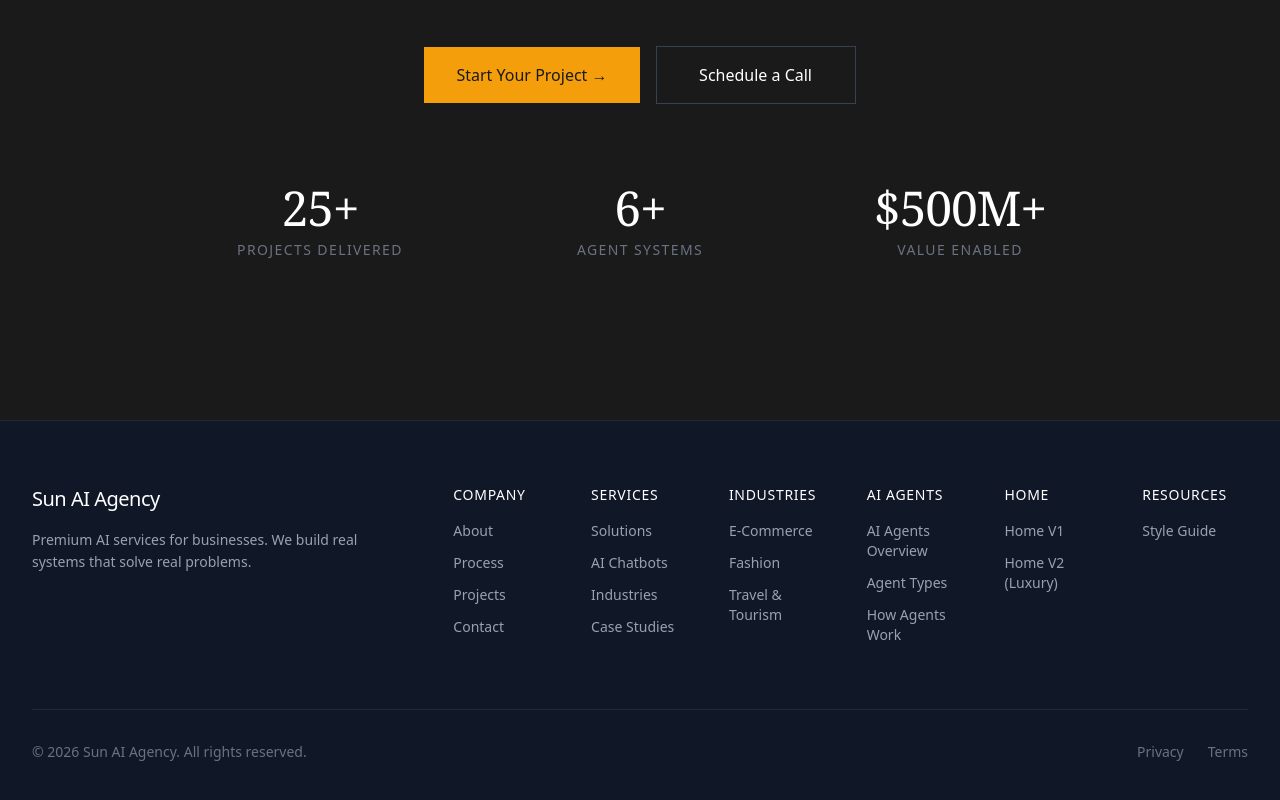
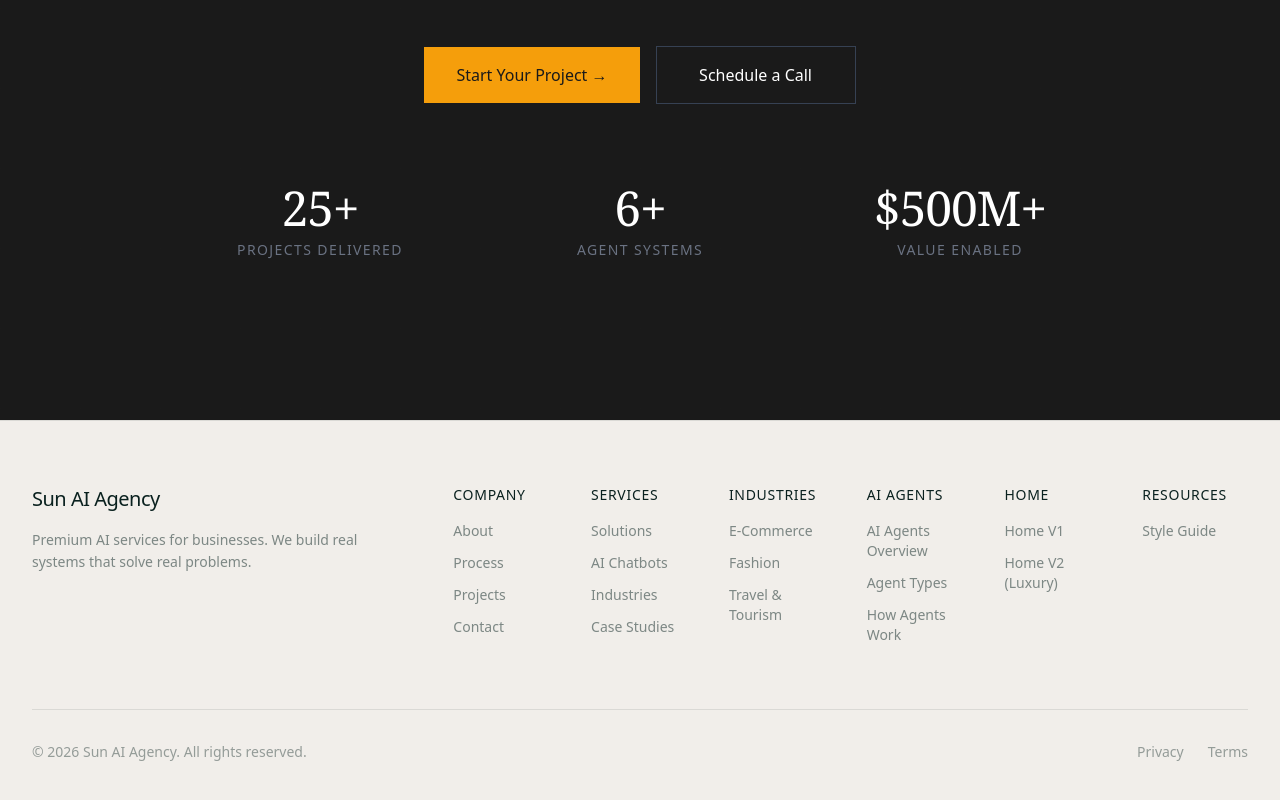
Before and after one commit to amo-tech-ai/Sunaiagencyproject, a React (Vite) app: page /home-v1 in a window 1280 px wide. Shown: the part 5604-6404 px from the top of the page. Built offline with nearby package versions, Linux system fonts and the light colour scheme.

Commit message:
Update files from Figma Make

```diff
--- a/src/components/Footer.tsx
+++ b/src/components/Footer.tsx
@@ -42,7 +42,7 @@ export default function Footer() {
         <Link
           key={link.path + link.label}
           to={link.path}
-          className="block text-sm text-gray-400 hover:text-white transition-colors text-left"
+          className="block text-sm text-[#0A211F]/50 hover:text-[#0A211F] transition-colors text-left"
         >
           {link.label}
         </Link>
@@ -51,13 +51,13 @@ export default function Footer() {
   );
 
   return (
-    <footer className="border-t border-gray-800 bg-gray-900 text-white">
+    <footer className="border-t border-[#0A211F]/10 bg-[#F1EEEA] text-[#0A211F]">
       <div className="max-w-7xl mx-auto px-4 sm:px-6 lg:px-8 py-16">
         <div className="grid grid-cols-1 md:grid-cols-12 gap-12">
           {/* Brand */}
           <div className="md:col-span-4">
             <p className="text-xl tracking-tight mb-4">Sun AI Agency</p>
-            <p className="text-sm text-gray-400 leading-relaxed">
+            <p className="text-sm text-[#0A211F]/50 leading-relaxed">
               Premium AI services for businesses. We build real systems that solve real problems.
             </p>
           </div>
@@ -67,7 +67,7 @@ export default function Footer() {
             <div className="grid grid-cols-2 md:grid-cols-6 gap-8">
               {/* Company Column */}
               <div>
-                <h3 className="text-sm font-medium text-white mb-4 uppercase tracking-wider">
+                <h3 className="text-sm font-medium text-[#0A211F] mb-4 uppercase tracking-wider">
                   Company
                 </h3>
                 {renderLinks(companyLinks)}
@@ -75,7 +75,7 @@ export default function Footer() {
 
               {/* Services Column */}
               <div>
-                <h3 className="text-sm font-medium text-white mb-4 uppercase tracking-wider">
+                <h3 className="text-sm font-medium text-[#0A211F] mb-4 uppercase tracking-wider">
                   Services
                 </h3>
                 {renderLinks(servicesLinks)}
@@ -83,7 +83,7 @@ export default function Footer() {
 
               {/* Industries Column */}
               <div>
-                <h3 className="text-sm font-medium text-white mb-4 uppercase tracking-wider">
+                <h3 className="text-sm font-medium text-[#0A211F] mb-4 uppercase tracking-wider">
                   Industries
                 </h3>
                 {renderLinks(industriesLinks)}
@@ -91,7 +91,7 @@ export default function Footer() {
 
               {/* Agents Column */}
               <div>
-                <h3 className="text-sm font-medium text-white mb-4 uppercase tracking-wider">
+                <h3 className="text-sm font-medium text-[#0A211F] mb-4 uppercase tracking-wider">
                   AI Agents
                 </h3>
                 {renderLinks(agentsLinks)}
@@ -99,7 +99,7 @@ export default function Footer() {
 
               {/* Home Column */}
               <div>
-                <h3 className="text-sm font-medium text-white mb-4 uppercase tracking-wider">
+                <h3 className="text-sm font-medium text-[#0A211F] mb-4 uppercase tracking-wider">
                   Home
                 </h3>
                 {renderLinks(homeLinks)}
@@ -107,7 +107,7 @@ export default function Footer() {
 
               {/* Resources Column */}
               <div>
-                <h3 className="text-sm font-medium text-white mb-4 uppercase tracking-wider">
+                <h3 className="text-sm font-medium text-[#0A211F] mb-4 uppercase tracking-wider">
                   Resources
                 </h3>
                 {renderLinks(resourcesLinks)}
@@ -116,15 +116,15 @@ export default function Footer() {
           </div>
         </div>
 
-        <div className="mt-16 pt-8 border-t border-gray-800 flex flex-col md:flex-row justify-between items-center gap-4">
-          <p className="text-sm text-gray-500">
+        <div className="mt-16 pt-8 border-t border-[#0A211F]/10 flex flex-col md:flex-row justify-between items-center gap-4">
+          <p className="text-sm text-[#0A211F]/40">
             &copy; 2026 Sun AI Agency. All rights reserved.
           </p>
           <div className="flex gap-6">
-            <button className="text-sm text-gray-500 hover:text-white transition-colors">
+            <button className="text-sm text-[#0A211F]/40 hover:text-[#0A211F] transition-colors">
               Privacy
             </button>
-            <button className="text-sm text-gray-500 hover:text-white transition-colors">
+            <button className="text-sm text-[#0A211F]/40 hover:text-[#0A211F] transition-colors">
               Terms
             </button>
           </div>
--- a/src/index.css
+++ b/src/index.css
@@ -1588,10 +1588,6 @@
     border-color: var(--color-gray-700);
   }
 
-  .border-gray-800 {
-    border-color: var(--color-gray-800);
-  }
-
   .border-gray-900 {
     border-color: var(--color-gray-900);
   }
```
